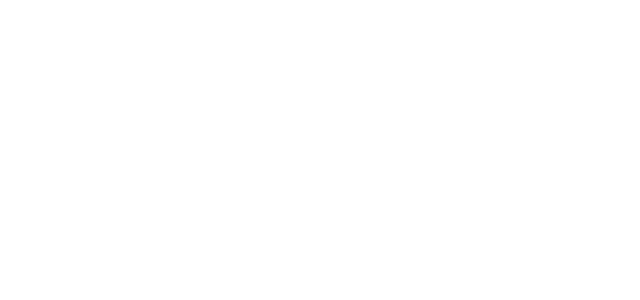
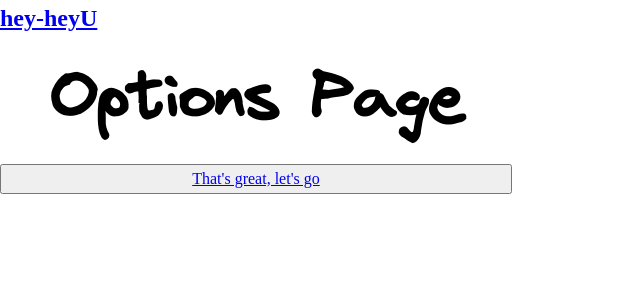
Before and after one commit to lalicia/hey-heyU, a React (Create React App) app in the folder frontend_heyu/: page /setup-options in a window 1280 px wide. Shown: the top 300 px of the page, without its empty margins (0-640 px from the left). Built offline with nearby package versions, Linux system fonts and the light colour scheme.

Commit message:
done basic setup on SetupOptions, Countdown, and Enabled. browser tested, currently no errors. no functionality apart from back to home button, however

```diff
--- /dev/null
+++ b/frontend_heyu/src/components/Countdown.js
@@ -0,0 +1,15 @@
+import React from "react";
+import {useState, useEffect} from "react";
+
+//this is going to need props from SetupOptions - minutes, repetitions, image
+function Countdown() {
+
+
+    return (
+        <div>
+
+        </div>
+    )
+}
+
+export default Countdown;
--- a/frontend_heyu/src/pages/Enabled.js
+++ b/frontend_heyu/src/pages/Enabled.js
@@ -1,13 +1,29 @@
 import React from "react";
+import {Link} from "react-router-dom";
 
+import Countdown from "../components/Countdown.js";
 
-
-function Enabled() {
+//this is going to need props from SetupOptions - (minutes, repetitions?) image
+function Enabled({image}) {
 
 
 
     return (
-        <h1>Enabled Page</h1>
+        <div className="enabled-pg">
+
+            <h2 className="back-home">
+                <Link to="/">hey-heyU</Link>
+            </h2>
+
+            <div className="options-pg-contents">
+                <section>
+                    <h1>Enabled Page</h1>
+                    <Countdown />
+                </section>
+
+                <div className="option-img"></div>
+            </div>
+        </div>
     )
 }
 
--- a/frontend_heyu/src/pages/SetupOptions.js
+++ b/frontend_heyu/src/pages/SetupOptions.js
@@ -1,12 +1,35 @@
 import React from "react";
+import {Link} from "react-router-dom";
+import {useState} from "react";
 
+//import images HERE to hand as props
 
+//needs to HAND DOWN props to Enabled - minutes, repetitions, image
 function SetupOptions() {
-
+    const [minutes, setMinutes] = useState(0);
+    const [repetitions, setRepetitions] = useState(0);
+    const [image, setImage] = useState({});
 
     return (
-        <div>
+        <div className="options-pg">
 
+            <h2 className="back-home">
+                <Link to="/">hey-heyU</Link>
+            </h2>
+
+            <div className="options-pg-contents">
+                <section>
+                    <h1>Options Page</h1>
+
+                    <button className="to-countdown-btn">
+                        <Link to="/enabled">
+                        That's great, let's go
+                        </Link>
+                    </button>
+                </section>
+
+                <div className="option-img"></div>
+            </div>
         </div>
     )
 }
```
Also changed, not shown: frontend_heyu/src/components/SomeComponent.js (deleted).
